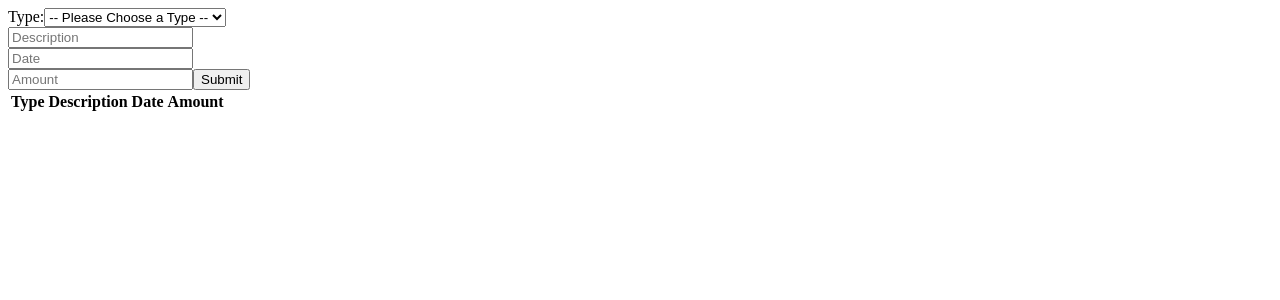
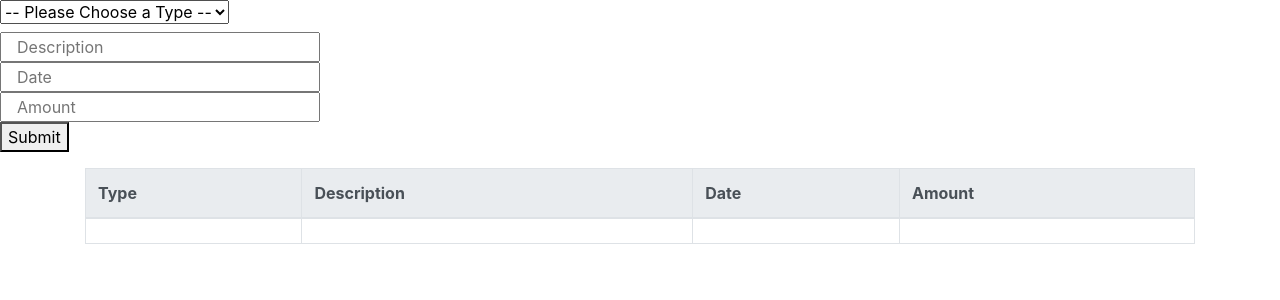
Before and after one commit to mauroleos/Expense-Tracker-App, a React (Create React App) app in the folder my-app/: page / in a window 1280 px wide. Shown: the top 300 px of the page. Built offline with nearby package versions, Linux system fonts and the light colour scheme.

Commit message:
Added bootstrap

```diff
--- a/my-app/src/Components/FormComponent.js
+++ b/my-app/src/Components/FormComponent.js
@@ -2,10 +2,9 @@ import React from "react";
 
 function FormComponent(props) {
   return (
-    <main>
-      <form>
+    <main className="table">
+      <form onSubmit={props.submitted}>
         <label>
-          Type:
           <select
             value={props.data.type}
             onChange={props.handleChange}
@@ -20,6 +19,7 @@ function FormComponent(props) {
         </label>
         <br />
         <input
+          className="col-sm-6 col-md-3"
           type="text"
           value={props.data.description}
           name="description"
@@ -28,6 +28,7 @@ function FormComponent(props) {
         />
         <br />
         <input
+          className="col-sm-6 col-md-3"
           type="text"
           value={props.data.date}
           name="date"
@@ -36,12 +37,14 @@ function FormComponent(props) {
         />
         <br />
         <input
+          className="col-sm-6 col-md-3"
           type="text"
           value={props.data.amount}
           name="amount"
           placeholder="Amount"
           onChange={props.handleChange}
         />
+        <br />
         <button>Submit</button>
       </form>
     </main>
--- a/my-app/src/Components/FormContainer.js
+++ b/my-app/src/Components/FormContainer.js
@@ -13,6 +13,11 @@ class Form extends Component {
     };
   }
 
+  submitted = (e) => {
+    e.preventDefault();
+    alert("it works!");
+  };
+
   handleChange = (e) => {
     const { name, value } = e.target;
     this.setState({
@@ -25,7 +30,11 @@ class Form extends Component {
   render() {
     return (
       <div>
-        <FormComponent handleChange={this.handleChange} data={this.state} />
+        <FormComponent
+          handleChange={this.handleChange}
+          data={this.state}
+          submitted={this.submitted}
+        />
         <Table data={this.state} />
       </div>
     );
--- a/my-app/src/Components/Table.js
+++ b/my-app/src/Components/Table.js
@@ -2,8 +2,9 @@ import React from "react";
 
 function Table(props) {
   return (
-    <table>
-      <thead>
+    <div className="container">
+      <table className="table table-bordered table-hover">
+        <thead className="thead-light">
           <tr>
             <th>Type</th>
             <th>Description</th>
@@ -20,9 +21,8 @@ function Table(props) {
           </tr>
         </tbody>
       </table>
+    </div>
   );
 }
 
 export default Table;
-
-// Your added item will show up here!
--- a/my-app/src/index.js
+++ b/my-app/src/index.js
@@ -1,5 +1,6 @@
 import React from "react";
 import ReactDOM from "react-dom";
 import App from "./App";
+import "bootstrap/dist/css/bootstrap.min.css";
 
 ReactDOM.render(<App />, document.getElementById("root"));
```
Also changed, not shown: 1 other file (tests, documents, lock files or other folders). Lines whose indentation alone changed are shown as unchanged.
